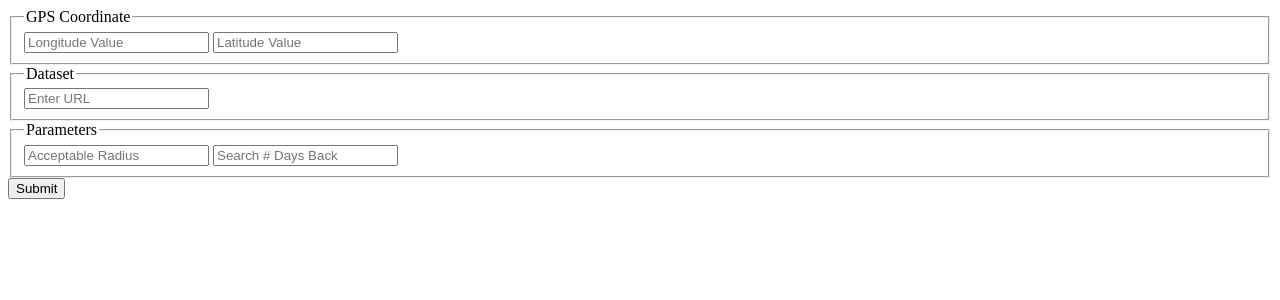
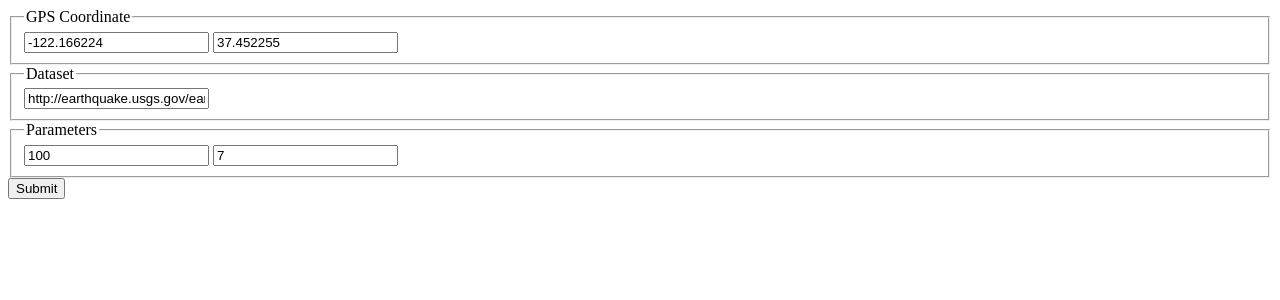
Before and after one commit to jeff1evesque/earthquake-finder, a Flask app: page / in a window 1280 px wide. Shown: the top 300 px of the page. Run offline with Flask 2, Linux system fonts and the light colour scheme; some libraries are stand-ins or nearby versions.

Commit message:
#99: index.html, add default 'value' attributes

```diff
--- a/templates/index.html
+++ b/templates/index.html
@@ -12,17 +12,17 @@
     <form>
       <fieldset>
         <legend>GPS Coordinate</legend>
-        <input type='text' name='gps_longitude' placeholder='Longitude Value'>
-        <input type='text' name='gps_latitude' placeholder='Latitude Value'>
+        <input type='text' name='gps_longitude' placeholder='Longitude Value' value='-122.166224'>
+        <input type='text' name='gps_latitude' placeholder='Latitude Value' value='37.452255'>
       </fieldset>
       <fieldset>
         <legend>Dataset</legend>
-        <input type='text' name='gps_dataset' placeholder='Enter URL'>
+        <input type='text' name='gps_dataset' placeholder='Enter URL' value='http://earthquake.usgs.gov/earthquakes/feed/v1.0/summary/all_month.geojson'>
       </fieldset>
       <fieldset>
         <legend>Parameters</legend>
-        <input type='text' name='gps_radius' placeholder='Acceptable Radius'>
-        <input type='text' name='daysBack' placeholder='Search # Days Back'>
+        <input type='text' name='gps_radius' placeholder='Acceptable Radius (mi)' value='100'>
+        <input type='text' name='daysBack' placeholder='Search # Days Back' value='7'>
       </fieldset>
       <input type='submit' class='button_submit'>
     </form>
```
